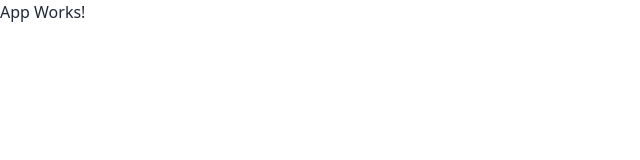
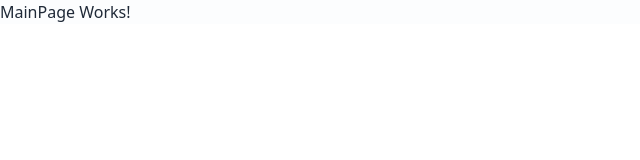
Before and after one commit to readyp/test-tahap-kedua, a React (Vite) app: page / in a window 1280 px wide. Shown: the top 160 px of the page, without its empty margins (0-640 px from the left). Built offline with nearby package versions, Linux system fonts and the light colour scheme.

Commit message:
setup redux and router

```diff
--- a/index.html
+++ b/index.html
@@ -1,10 +1,10 @@
-<!doctype html>
+<!DOCTYPE html>
 <html lang="en">
   <head>
     <meta charset="UTF-8" />
     <link rel="icon" type="image/svg+xml" href="/vite.svg" />
     <meta name="viewport" content="width=device-width, initial-scale=1.0" />
-    <title>React</title>
+    <title>Coffee App</title>
   </head>
   <body>
     <div id="root"></div>
--- a/src/App.tsx
+++ b/src/App.tsx
@@ -1,11 +1,16 @@
-import React from 'react';
+import React from 'react'
+import { Outlet } from 'react-router-dom'
 
-type AppProps = Record<string, never>;
+type AppProps = Record<string, never>
 
 const App: React.FC<AppProps> = () => {
   return (
-    <div>App Works!</div>
-  );
+    <div className="bg-slate-100/20">
+      <div className="container mx-auto">
+        <Outlet />
+      </div>
+    </div>
+  )
 }
 
-export { App };
+export { App }
--- a/src/main.tsx
+++ b/src/main.tsx
@@ -1,10 +1,15 @@
 import React from 'react'
 import ReactDOM from 'react-dom/client'
-import { App } from './App.tsx'
 import './index.css'
+import { RouterProvider } from 'react-router-dom'
+import { router } from './router/router.tsx'
+import { Provider } from 'react-redux'
+import { store } from './store/store.ts'
 
 ReactDOM.createRoot(document.getElementById('root')!).render(
   <React.StrictMode>
-    <App />
+    <Provider store={store}>
+      <RouterProvider router={router} />
+    </Provider>
   </React.StrictMode>
 )
--- /dev/null
+++ b/src/pages/MainPage.tsx
@@ -0,0 +1,9 @@
+import React from 'react'
+
+type MainPageProps = Record<string, never>
+
+const MainPage: React.FC<MainPageProps> = () => {
+  return <div>MainPage Works!</div>
+}
+
+export { MainPage }
--- /dev/null
+++ b/src/router/router.tsx
@@ -0,0 +1,13 @@
+import { createBrowserRouter, createRoutesFromElements, Route } from 'react-router-dom'
+import { App } from '../App'
+import { MainPage } from '../pages/MainPage'
+
+const router = createBrowserRouter(
+  createRoutesFromElements(
+    <Route path="/" element={<App />}>
+      <Route path="/" index element={<MainPage />} />
+    </Route>
+  )
+)
+
+export { router }
--- /dev/null
+++ b/src/store/store.ts
@@ -0,0 +1,12 @@
+import { configureStore } from '@reduxjs/toolkit'
+import { setupListeners } from '@reduxjs/toolkit/query'
+
+const store = configureStore({
+  reducer: {},
+})
+
+setupListeners(store.dispatch)
+
+export type RootState = ReturnType<typeof store.getState>
+
+export { store }
```
Also changed, not shown: package.json (+7 -1 lines), 1 other file (tests, documents, lock files or other folders).
